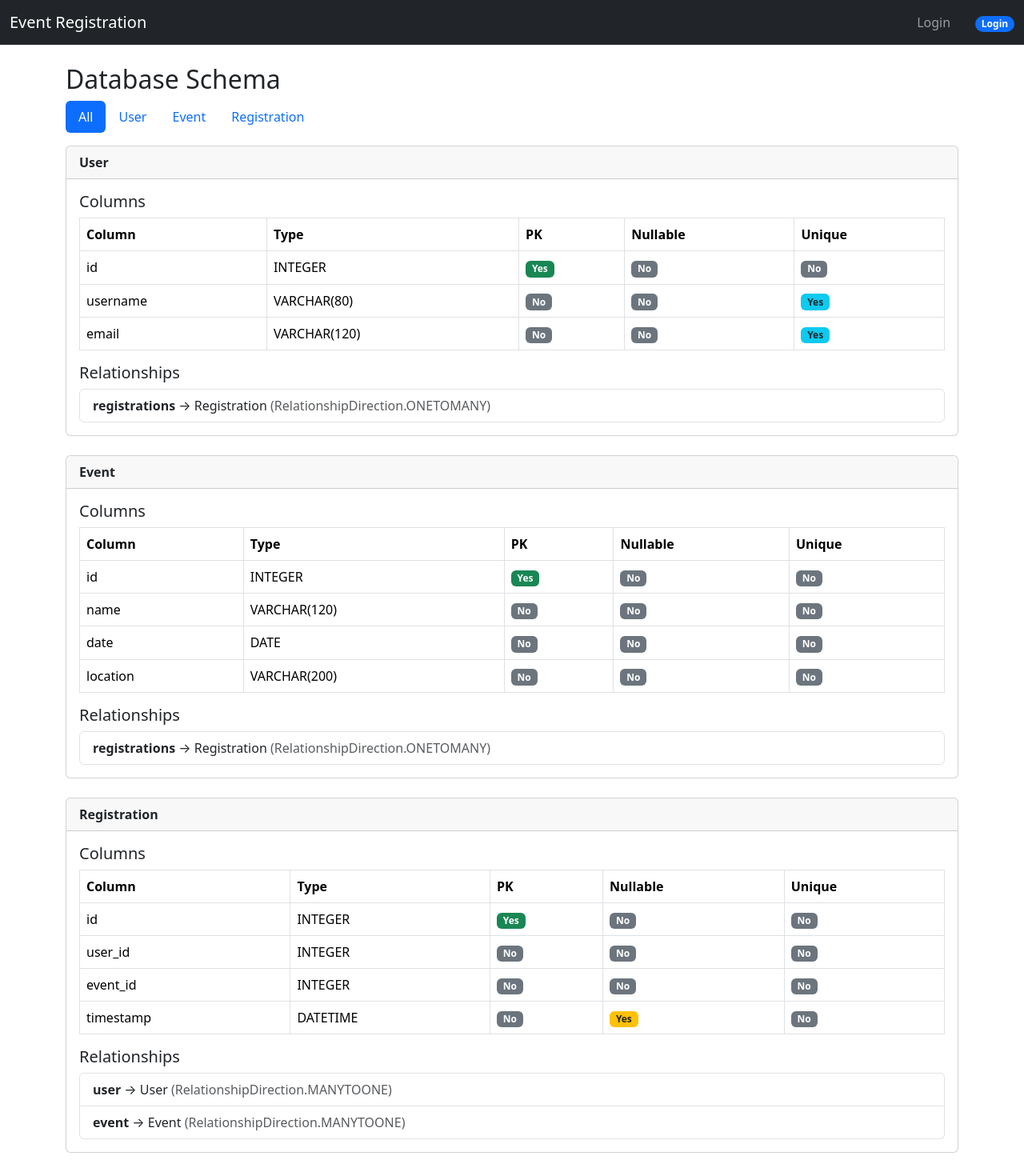
After one commit to JohnRipplinger/EventRegistration, a Flask app: page /schema in a window 1280 px wide. The commit adds this page. Shown: the whole page at 80% size. Run offline with Flask 3, Linux system fonts and the light colour scheme; some libraries are stand-ins or nearby versions.

Commit message:
Added Schema Page

```diff
--- a/app/routes.py
+++ b/app/routes.py
@@ -164,3 +164,36 @@ def unregister_event(event_id):
 def registrations():
     events = Event.query.all()
     return render_template('registrations.html', events=events)
+
+@app.route('/schema')
+def schema():
+    # Import models here to ensure latest definitions are used
+    from app.models import User, Event, Registration
+
+    models = [User, Event, Registration]
+    schema_info = []
+
+    for model in models:
+        columns = []
+        for col in model.__table__.columns:
+            columns.append({
+                'name': col.name,
+                'type': str(col.type),
+                'primary_key': col.primary_key,
+                'nullable': col.nullable,
+                'unique': col.unique,
+            })
+        # Gather relationships for this model
+        rels = []
+        for rel in model.__mapper__.relationships:
+            rels.append({
+                'name': rel.key,
+                'target': rel.mapper.class_.__name__,
+                'direction': str(rel.direction)
+            })
+        schema_info.append({
+            'model': model.__name__,
+            'columns': columns,
+            'relationships': rels
+        })
+    return render_template('schema.html', schema_info=schema_info)
--- a/app/templates/base.html
+++ b/app/templates/base.html
@@ -13,32 +13,32 @@
       <span class="navbar-toggler-icon"></span>
     </button>
     <div class="collapse navbar-collapse" id="navbarNav">
-      <ul class="navbar-nav ms-auto">
+  <ul class="navbar-nav ms-auto align-items-center">
     {% if current_user %}
-         <li class="nav-item">
-            <a class="nav-link" href="{{ url_for('dashboard') }}">Dashboard</a>
-          </li>
-          <li class="nav-item">
-            <a class="nav-link" href="{{ url_for('users') }}">Users</a>
-          </li>
-          <li class="nav-item">
-            <a class="nav-link" href="{{ url_for('events') }}">Events</a>
-          </li>
-          <li class="nav-item">
-            <a class="nav-link" href="{{ url_for('registrations') }}">Registrations</a>
-          </li>
-          <li class="nav-item">
-            <a class="nav-link" href="{{ url_for('logout') }}">Logout</a>
-          </li>
-          <li class="nav-item">
-            <span class="navbar-text text-light">Logged in as {{ current_user.username }}</span>
+      <li class="nav-item"><a class="nav-link {% if request.endpoint == 'dashboard' %}active{% endif %}" href="{{ url_for('dashboard') }}">Dashboard</a></li>
+      <li class="nav-item"><a class="nav-link {% if request.endpoint == 'users' %}active{% endif %}" href="{{ url_for('users') }}">Users</a></li>
+      <li class="nav-item"><a class="nav-link {% if request.endpoint == 'events' %}active{% endif %}" href="{{ url_for('events') }}">Events</a></li>
+      <li class="nav-item"><a class="nav-link {% if request.endpoint == 'registrations' %}active{% endif %}" href="{{ url_for('registrations') }}">Registrations</a></li>
+      <li class="nav-item"><a class="nav-link {% if request.endpoint == 'schema' %}active{% endif %}" href="{{ url_for('schema') }}">Schema</a></li>
+    {% else %}
+      <li class="nav-item"><a class="nav-link {% if request.endpoint == 'login' %}active{% endif %}" href="{{ url_for('login') }}">Login</a></li>
+    {% endif %}
+  </ul>
+  {% if current_user %}
+    <li class="nav-item dropdown ms-3">
+  <a class="nav-link dropdown-toggle badge rounded-pill bg-primary text-white" href="#" id="userDropdown" role="button" data-bs-toggle="dropdown" aria-expanded="false">
+    Logged in as {{ current_user.username }}
+  </a>
+  <ul class="dropdown-menu dropdown-menu-end" aria-labelledby="userDropdown">
+    <li><a class="dropdown-item" href="{{ url_for('logout') }}">Logout</a></li>
+    <!-- Add more user actions here -->
+  </ul>
 </li>
   {% else %}
     <li class="nav-item">
-            <a class="nav-link" href="{{ url_for('login') }}">Login</a>
+      <a class="nav-link badge rounded-pill bg-primary text-white" href="{{ url_for('login') }}">Login</a>
     </li>
   {% endif %}
-      </ul>
 </div>
   </div>
 </nav>
--- /dev/null
+++ b/app/templates/schema.html
@@ -0,0 +1,163 @@
+<!-- filepath: c:\Users\John\projects\EventRegistration\app\templates\schema.html -->
+{% extends "base.html" %}
+{% block title %}Database Schema{% endblock %}
+{% block content %}
+<h2>Database Schema</h2>
+
+<!-- Table of Contents with "All" tab -->
+<ul class="nav nav-pills mb-3" id="schemaTabs" role="tablist">
+  <li class="nav-item" role="presentation">
+    <button class="nav-link active" id="tab-All" data-bs-toggle="tab" data-bs-target="#All-tab" type="button" role="tab" aria-controls="All-tab" aria-selected="true">
+      All
+    </button>
+  </li>
+  {% for table in schema_info %}
+    <li class="nav-item" role="presentation">
+      <button class="nav-link" id="tab-{{ table.model }}" data-bs-toggle="tab" data-bs-target="#{{ table.model }}-tab" type="button" role="tab" aria-controls="{{ table.model }}-tab" aria-selected="false">
+        {{ table.model }}
+      </button>
+    </li>
+  {% endfor %}
+</ul>
+
+<div class="tab-content" id="schemaTabContent">
+  <!-- All Tables Tab -->
+  <div class="tab-pane fade show active" id="All-tab" role="tabpanel" aria-labelledby="tab-All">
+    {% for table in schema_info %}
+      <div class="card mb-4" id="{{ table.model }}">
+        <div class="card-header">
+          <strong>{{ table.model }}</strong>
+        </div>
+        <div class="card-body">
+          <h5>Columns</h5>
+          <div class="table-responsive">
+            <table class="table table-bordered align-middle">
+              <thead>
+                <tr>
+                  <th>Column</th>
+                  <th>Type</th>
+                  <th data-bs-toggle="tooltip" title="Primary Key">PK</th>
+                  <th data-bs-toggle="tooltip" title="Nullable">Nullable</th>
+                  <th data-bs-toggle="tooltip" title="Unique">Unique</th>
+                </tr>
+              </thead>
+              <tbody>
+                {% for col in table.columns %}
+                <tr>
+                  <td>{{ col.name }}</td>
+                  <td>{{ col.type }}</td>
+                  <td>
+                    {% if col.primary_key %}
+                      <span class="badge bg-success">Yes</span>
+                    {% else %}
+                      <span class="badge bg-secondary">No</span>
+                    {% endif %}
+                  </td>
+                  <td>
+                    {% if col.nullable %}
+                      <span class="badge bg-warning text-dark">Yes</span>
+                    {% else %}
+                      <span class="badge bg-secondary">No</span>
+                    {% endif %}
+                  </td>
+                  <td>
+                    {% if col.unique %}
+                      <span class="badge bg-info text-dark">Yes</span>
+                    {% else %}
+                      <span class="badge bg-secondary">No</span>
+                    {% endif %}
+                  </td>
+                </tr>
+                {% endfor %}
+              </tbody>
+            </table>
+          </div>
+          {% if table.relationships %}
+          <h5>Relationships</h5>
+          <ul class="list-group">
+            {% for rel in table.relationships %}
+              <li class="list-group-item">
+                <strong>{{ rel.name }}</strong> → {{ rel.target }} <span class="text-muted">({{ rel.direction }})</span>
+              </li>
+            {% endfor %}
+          </ul>
+          {% endif %}
+        </div>
+      </div>
+    {% endfor %}
+  </div>
+  <!-- Individual Table Tabs -->
+  {% for table in schema_info %}
+  <div class="tab-pane fade" id="{{ table.model }}-tab" role="tabpanel" aria-labelledby="tab-{{ table.model }}">
+    <div class="card mb-4" id="{{ table.model }}">
+      <div class="card-header">
+        <strong>{{ table.model }}</strong>
+      </div>
+      <div class="card-body">
+        <h5>Columns</h5>
+        <div class="table-responsive">
+          <table class="table table-bordered align-middle">
+            <thead>
+              <tr>
+                <th>Column</th>
+                <th>Type</th>
+                <th data-bs-toggle="tooltip" title="Primary Key">PK</th>
+                <th data-bs-toggle="tooltip" title="Nullable">Nullable</th>
+                <th data-bs-toggle="tooltip" title="Unique">Unique</th>
+              </tr>
+            </thead>
+            <tbody>
+              {% for col in table.columns %}
+              <tr>
+                <td>{{ col.name }}</td>
+                <td>{{ col.type }}</td>
+                <td>
+                  {% if col.primary_key %}
+                    <span class="badge bg-success">Yes</span>
+                  {% else %}
+                    <span class="badge bg-secondary">No</span>
+                  {% endif %}
+                </td>
+                <td>
+                  {% if col.nullable %}
+                    <span class="badge bg-warning text-dark">Yes</span>
+                  {% else %}
+                    <span class="badge bg-secondary">No</span>
+                  {% endif %}
+                </td>
+                <td>
+                  {% if col.unique %}
+                    <span class="badge bg-info text-dark">Yes</span>
+                  {% else %}
+                    <span class="badge bg-secondary">No</span>
+                  {% endif %}
+                </td>
+              </tr>
+              {% endfor %}
+            </tbody>
+          </table>
+        </div>
+        {% if table.relationships %}
+        <h5>Relationships</h5>
+        <ul class="list-group">
+          {% for rel in table.relationships %}
+            <li class="list-group-item">
+              <strong>{{ rel.name }}</strong> → {{ rel.target }} <span class="text-muted">({{ rel.direction }})</span>
+            </li>
+          {% endfor %}
+        </ul>
+        {% endif %}
+      </div>
+    </div>
+  </div>
+  {% endfor %}
+</div>
+
+<!-- Enable Bootstrap tooltips -->
+<script>
+  var tooltipTriggerList = [].slice.call(document.querySelectorAll('[data-bs-toggle="tooltip"]'))
+  var tooltipList = tooltipTriggerList.map(function (tooltipTriggerEl) {
+    return new bootstrap.Tooltip(tooltipTriggerEl)
+  })
+</script>
+{% endblock %}
```
Also changed, not shown: app/models.py (+16 -9 lines). Lines whose indentation alone changed are shown as unchanged.
